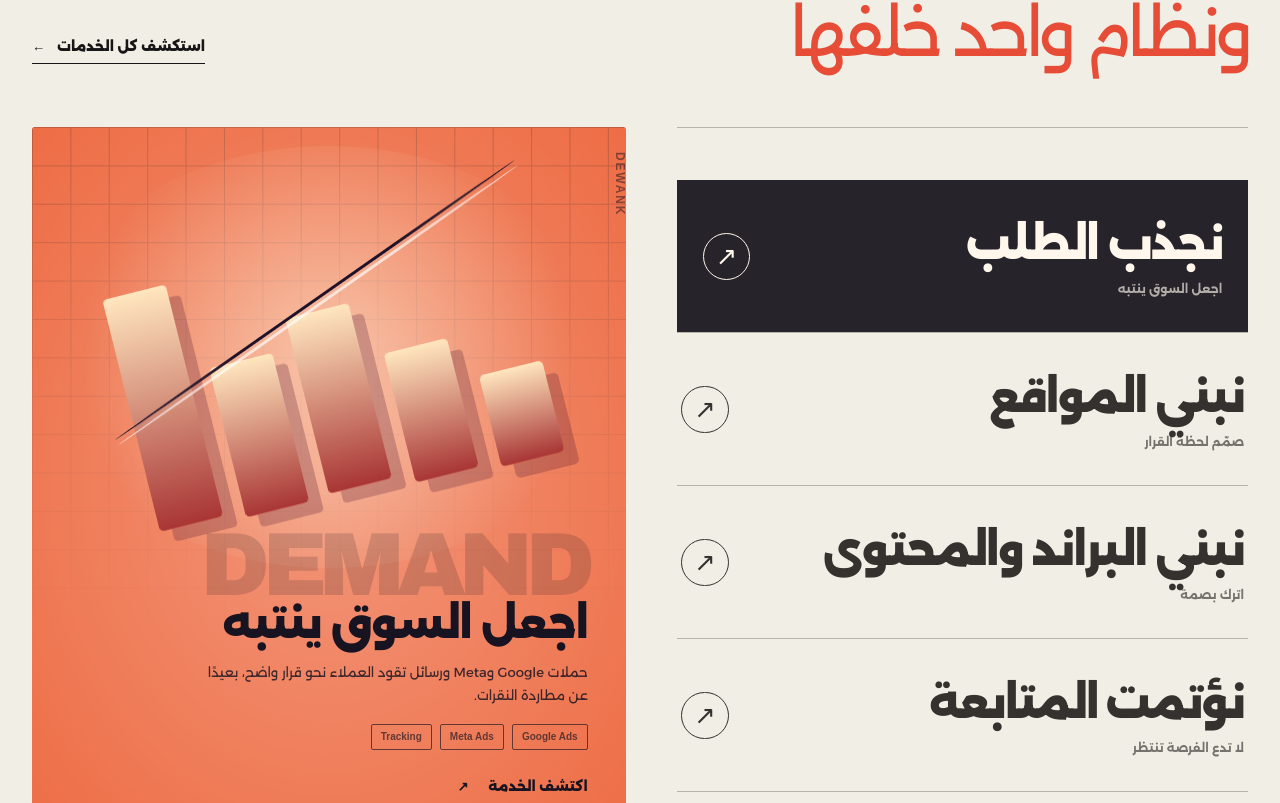
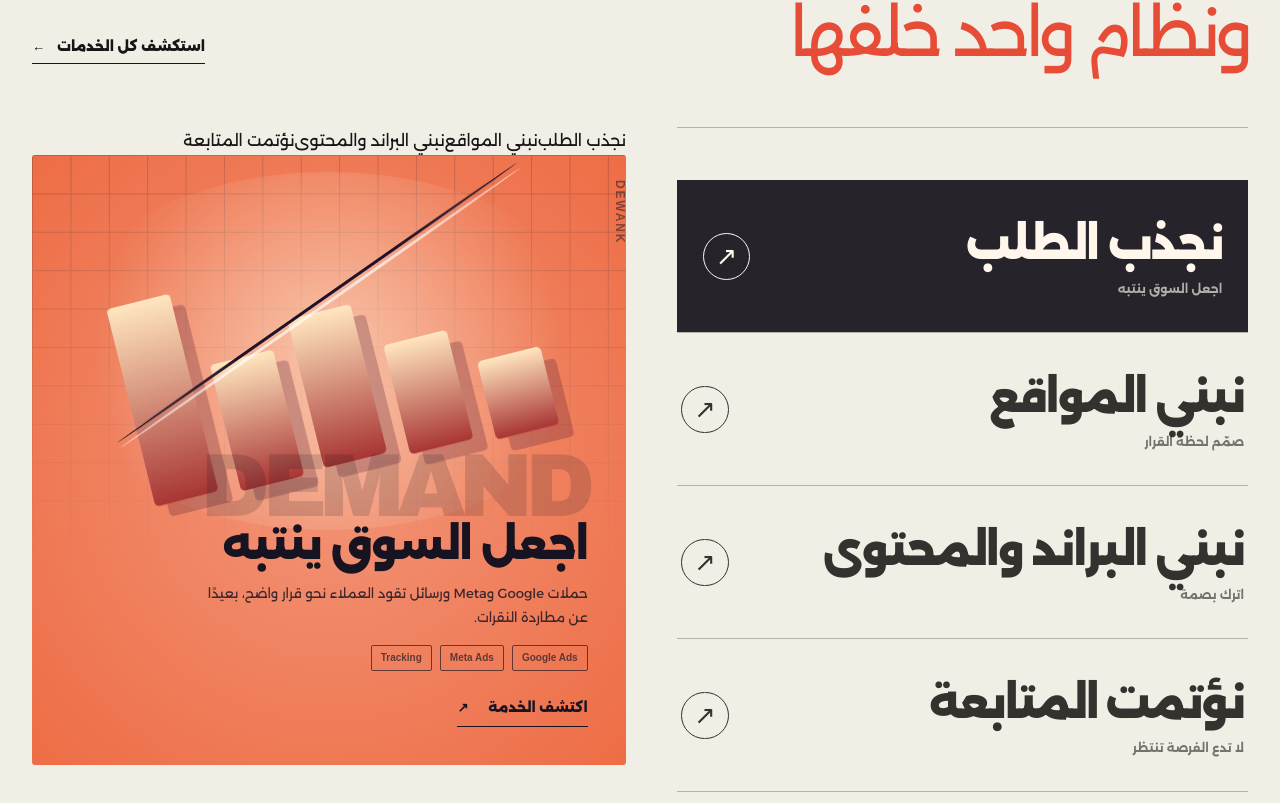
Before and after one commit to mohammedrashad2011-ui/Dewank-2026-website, a Next.js app: page / in a window 1280 px wide. Shown: the part 2817-3620 px from the top of the page. Built offline with nearby package versions, Linux system fonts and the light colour scheme; no server answers.

Commit message:
Add touch-friendly scene switching without making service links double as tabs

```diff
--- a/app/components/home-service-experience.tsx
+++ b/app/components/home-service-experience.tsx
@@ -126,6 +126,15 @@ export default function HomeServiceExperience({locale}: {locale: Language}) {
           );
         })}
       </nav>
+      <div className="hm-services-stage-container">
+        <div className="hm-services-mobile-switch" role="group" aria-label={content.prompt}>
+          {order.map(key => (
+            <button key={key} type="button" aria-pressed={focus===key}
+              className={focus===key?"is-active":""} onClick={()=>setFocus(key)}>
+              {content.services[key].title}
+            </button>
+          ))}
+        </div>
       <div className="hm-services-theatre" ref={theatreRef} onPointerMove={onMove} onPointerLeave={reset}>
         <div className="hm-services-grid" aria-hidden="true"/>
         <div className="hm-services-sky" aria-hidden="true"/>
@@ -145,6 +154,7 @@ export default function HomeServiceExperience({locale}: {locale: Language}) {
         </div>
         <span className="hm-services-edge-label" aria-hidden="true">DEWANK</span>
       </div>
+      </div>
     </div>
   );
 }
```
